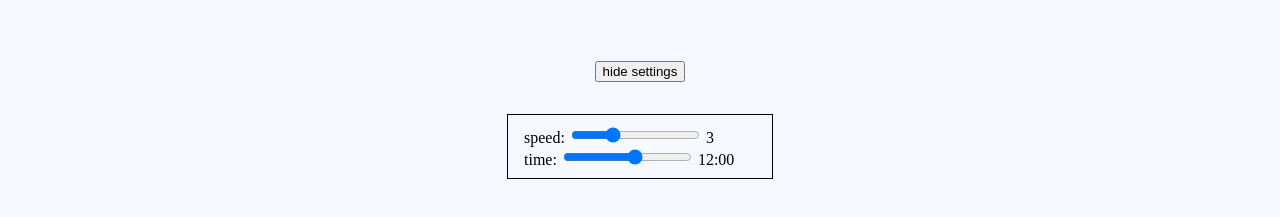
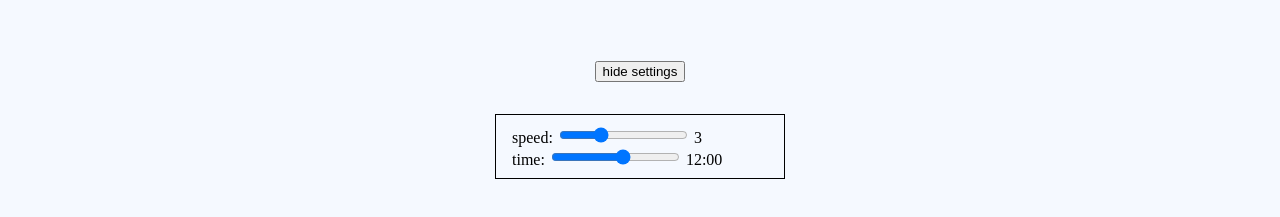
Before and after one commit to tiffanyq/commute, a plain HTML site: page index.html in a window 1280 px wide. Both pictures are taken after a click on the button "settings". Shown: the part 131-348 px from the top of the page. Drawn offline with Linux system fonts and the light colour scheme.

Commit message:
increase settings box width

```diff
--- a/style.css
+++ b/style.css
@@ -21,7 +21,7 @@ h1 {
 
 #controls {
   border: 1px solid #000000;
-  width: 232px;
+  width: 256px;
   margin: 0 auto;
   margin-top: 2em;
   padding: 0.6em 1em;
```
